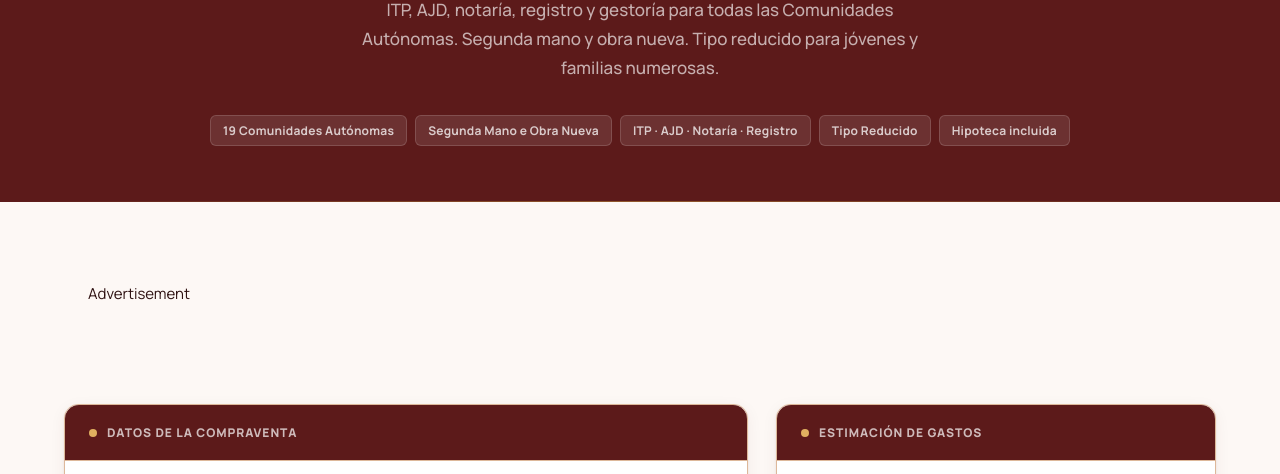
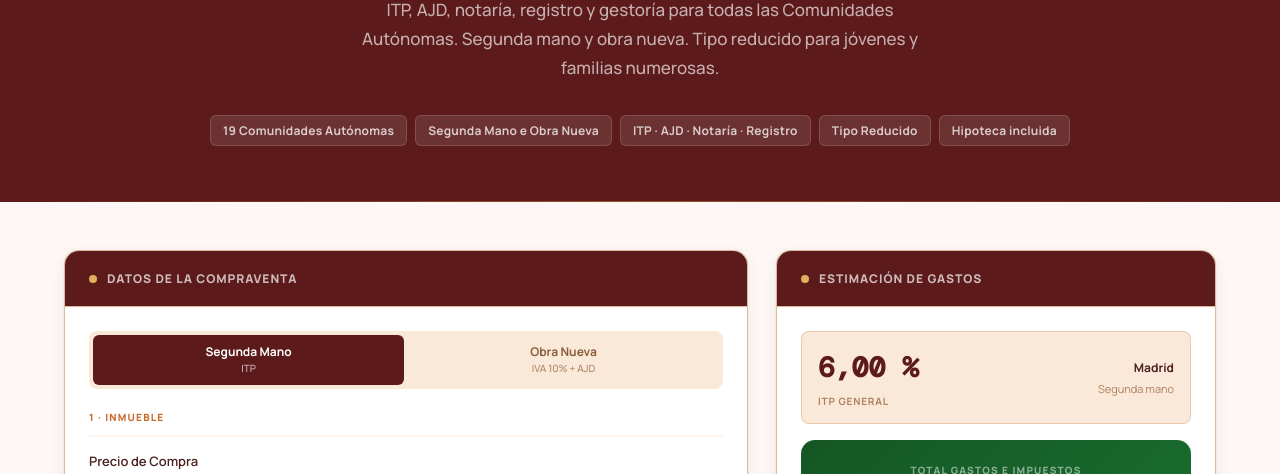
Before and after one commit to mmandai/es-itp, a plain HTML site: page index.html in a window 1280 px wide. Shown: the part 252-726 px from the top of the page. Drawn offline with nearby package versions, Linux system fonts and the light colour scheme.

Commit message:
index.html

```diff
--- a/index.html
+++ b/index.html
@@ -20,7 +20,7 @@
 <link rel="preconnect" href="https://fonts.gstatic.com" crossorigin>
 <link href="https://fonts.googleapis.com/css2?family=Manrope:wght@400;500;600;700;800;900&family=DM+Mono:wght@400;500&display=swap" rel="stylesheet">
 <style>
-.ad-slot{display:block;}
+.ad-slot{display:none;}
 .ad-banner{height:90px;margin:32px 0;}
 .ad-rect{height:260px;margin:20px 0;}
 *,*::before,*::after{box-sizing:border-box;margin:0;padding:0}
```
